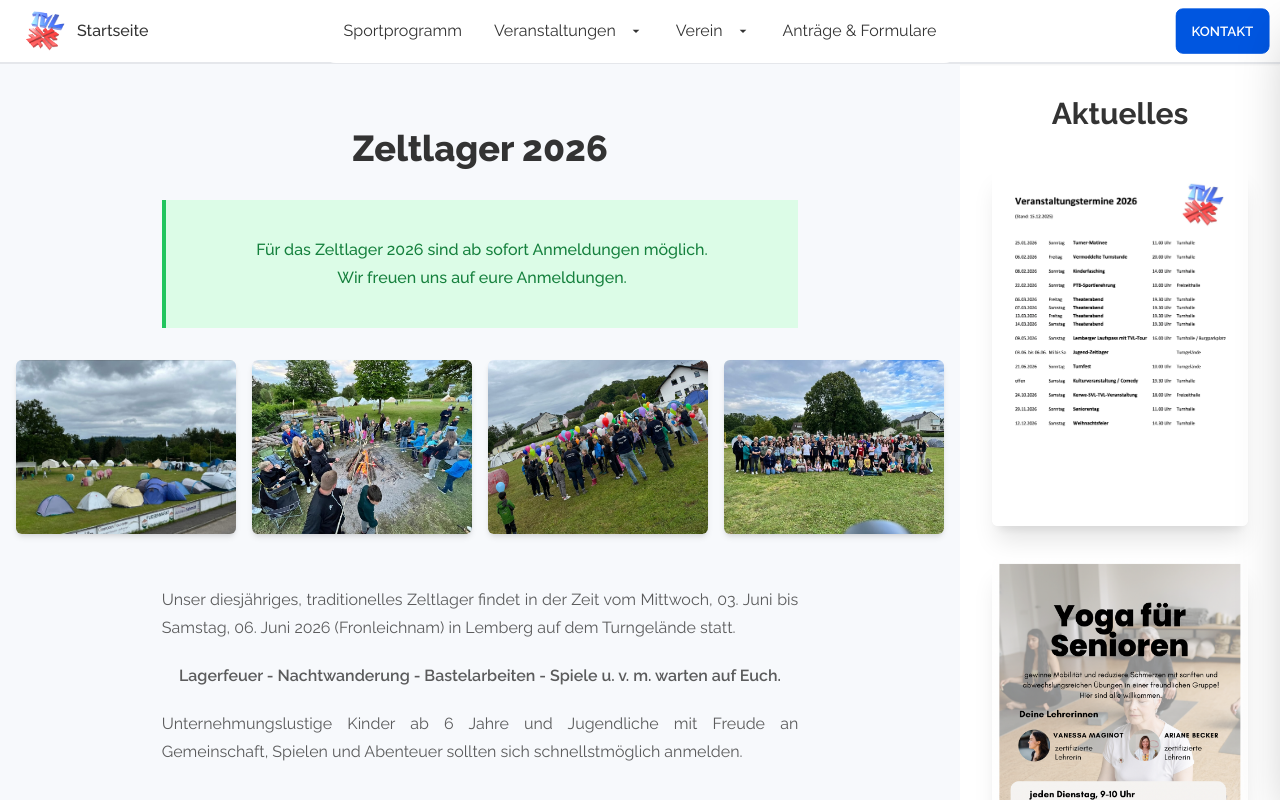
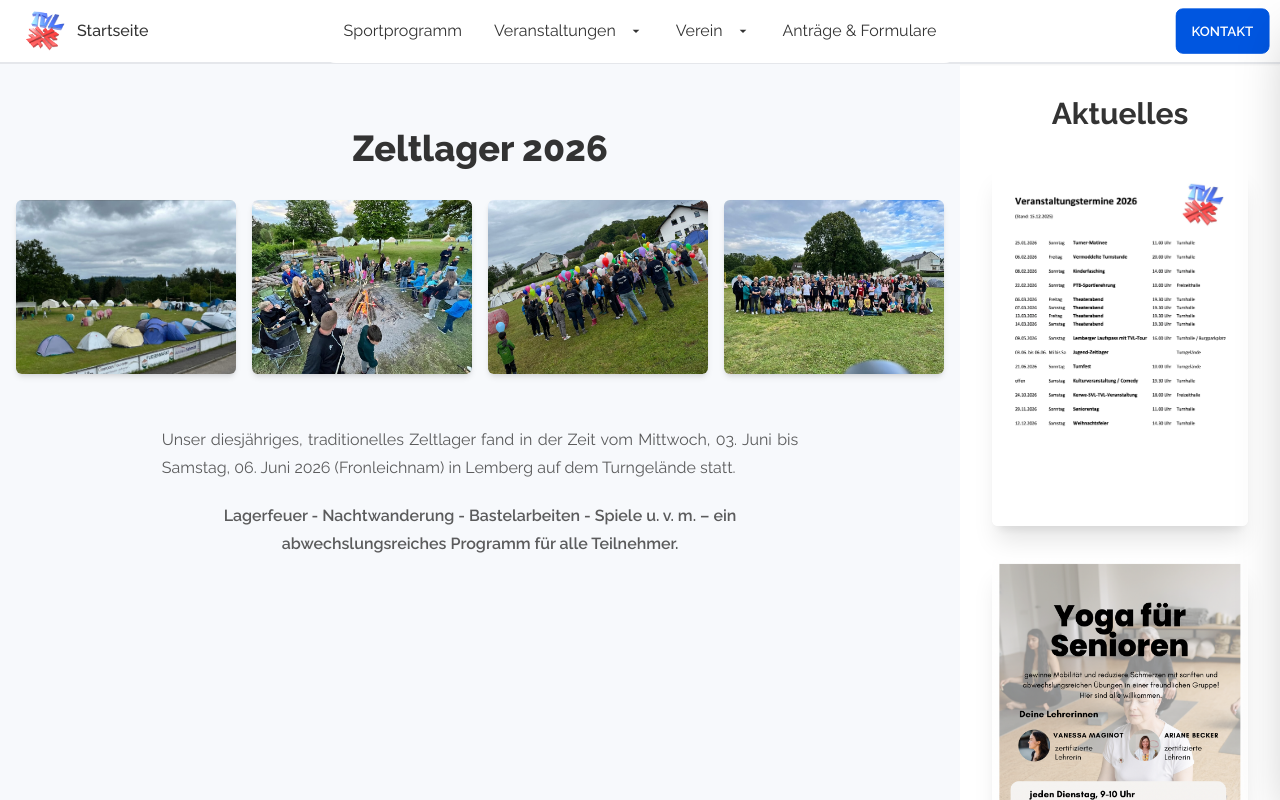
Before and after one commit to paulf98/tvlemberg, a Next.js app: page /veranstaltungen/zeltlager in a window 1280 px wide. Built offline with nearby package versions, Linux system fonts and the light colour scheme.

Commit message:
chore: remove zeltlager section from home page and update event details

```diff
--- a/src/pages/index.tsx
+++ b/src/pages/index.tsx
@@ -23,19 +23,6 @@ export default function Home() {
 					link='https://www.heimat-lieben.de/'
 					linkText='Zur Aktion'
 				/>
-
-				<div className='card bg-base-100 shadow-xl p-8'>
-					<h2 className='text-center'>Zeltlager 2026</h2>
-					<p className='text-center'>
-						Das Zeltlager ist wieder buchbar. Alle Informationen und die Anmeldung findest du auf
-						unserer Veranstaltungsseite.
-					</p>
-					<div className='text-center'>
-						<Link className='btn btn-primary' target='_blank' href='/veranstaltungen/zeltlager'>
-							Zur Zeltlager-Seite
-						</Link>
-					</div>
-				</div>
 
 				{/* Volleyball */}
 				<div className='card bg-base-100 shadow-xl p-8'>
--- a/src/pages/veranstaltungen/zeltlager.tsx
+++ b/src/pages/veranstaltungen/zeltlager.tsx
@@ -10,12 +10,6 @@ export default function Zeltlager() {
 		<div>
 			<div className='prose mx-auto text-center'>
 				<h1 className='my-8'>Zeltlager 2026</h1>
-				<div className='bg-green-100 border-l-4 border-green-500 text-green-700 p-4 mb-8 mx-auto max-w-2xl'>
-					<p className='font-medium'>
-						Für das Zeltlager 2026 sind ab sofort Anmeldungen möglich. <br />
-						Wir freuen uns auf eure Anmeldungen.
-					</p>
-				</div>
 			</div>
 			<div className='grid grid-cols-2 md:grid-cols-4 gap-4 items-stretch w-full my-4 md:my-8'>
 				<Image src={Zeltlager1} alt='Bild vom Zeltlager' className='rounded-md shadow-md' />
@@ -27,31 +21,15 @@ export default function Zeltlager() {
 				<div className='flex flex-col flex-wrap md:flex-nowrap gap-4 items-center'>
 					<div className='text-justify flex-1'>
 						<p>
-							Unser diesjähriges, traditionelles Zeltlager findet in der Zeit vom Mittwoch, 03. Juni
+							Unser diesjähriges, traditionelles Zeltlager fand in der Zeit vom Mittwoch, 03. Juni
 							bis Samstag, 06. Juni 2026 (Fronleichnam) in Lemberg auf dem Turngelände statt.
 						</p>
 						<p className='font-semibold text-center'>
-							Lagerfeuer - Nachtwanderung - Bastelarbeiten - Spiele u. v. m. warten auf Euch.
-						</p>
-						<p>
-							Unternehmungslustige Kinder ab 6 Jahre und Jugendliche mit Freude an Gemeinschaft,
-							Spielen und Abenteuer sollten sich schnellstmöglich anmelden.
+							Lagerfeuer - Nachtwanderung - Bastelarbeiten - Spiele u. v. m. – ein abwechslungsreiches
+							Programm für alle Teilnehmer.
 						</p>
 					</div>
 				</div>
-				<h2>Anmeldung</h2>
-				Anmeldungen können bis <strong>26. Mai 2026</strong> abgegeben werden bei:
-				<ul className='text-left'>
-					<li>Michaela Gebhard, Schloßgässel 12, 66969 Lemberg, Tel.-Nr. 0173 35 60 337</li>
-					<li>Jutta Wenzel, Fischweiherstraße 25, 66969 Lemberg, Tel. 0173 65 56 857</li>
-				</ul>
-				<p>
-					Der Beitrag pro Person beträgt: 120 € für Mitglieder 150 € für Nichtmitglieder (inkl.
-					Versicherung)
-				</p>
-				<a download href='/assets/ZeltlagerInfo.pdf' className='btn btn-primary'>
-					Download Anmeldeformular
-				</a>
 			</PageWrapper>
 		</div>
 	);
```
